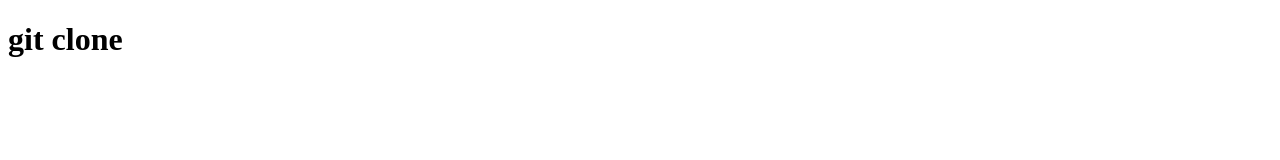
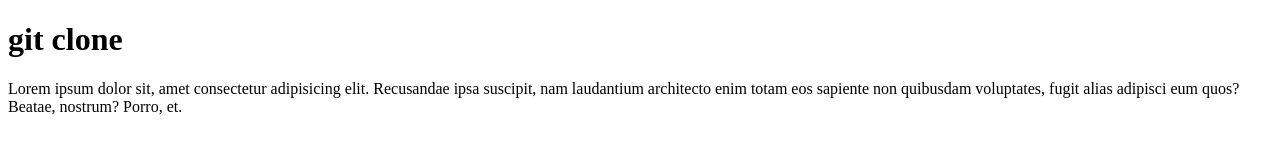
Before and after one commit to amygoru/reactapp, a plain HTML site: page index.html in a window 1280 px wide. Drawn offline with Linux system fonts and the light colour scheme.

Commit message:
sasmndfnfv

```diff
--- a/index.html
+++ b/index.html
@@ -8,5 +8,6 @@
 </head>
 <body>
     <h1>git clone</h1>
+    <p>Lorem ipsum dolor sit, amet consectetur adipisicing elit. Recusandae ipsa suscipit, nam laudantium architecto enim totam eos sapiente non quibusdam voluptates, fugit alias adipisci eum quos? Beatae, nostrum? Porro, et.</p>
 </body>
 </html>
```
